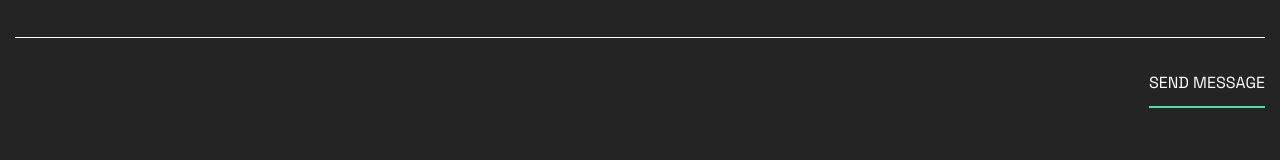
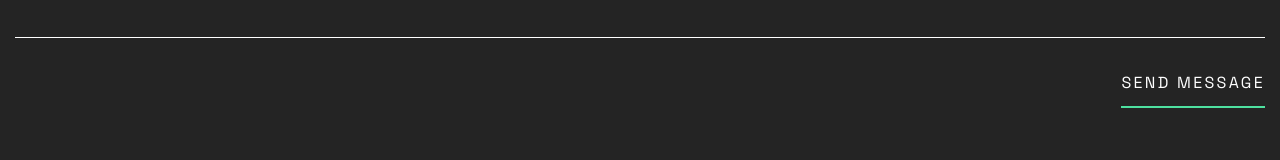
Before and after one commit to tsmjohnpascual/portfolio, a React (Vite) app: page / in a window 1280 px wide. Shown: the part 1457-1617 px from the top of the page. Built offline with nearby package versions, Linux system fonts and the light colour scheme.

Commit message:
add reusable button

```diff
--- /dev/null
+++ b/src/components/Button/Button.jsx
@@ -0,0 +1,12 @@
+import React from "react";
+import classes from "./Button.module.css";
+
+const Button = ({ type, text }) => {
+  return (
+    <button type={type} className={`${classes.button} text-body`}>
+      {text}
+    </button>
+  );
+};
+
+export default Button;
--- /dev/null
+++ b/src/components/Button/Button.module.css
@@ -0,0 +1,13 @@
+.button {
+  background-color: transparent;
+  border: none;
+  color: white;
+  border-bottom: 2px solid #4ee1a0;
+  padding-bottom: 10px;
+  letter-spacing: 2.29px;
+  cursor: pointer;
+}
+
+.button:hover {
+  color: #4ee1a0;
+}
--- a/src/components/Contact/Contact.jsx
+++ b/src/components/Contact/Contact.jsx
@@ -1,4 +1,5 @@
 import React from "react";
+import Button from "../Button/Button";
 import classes from "./Contact.module.css";
 
 const Contact = () => {
@@ -39,9 +40,7 @@ const Contact = () => {
             />
 
             <div className={`${classes.buttonContainer}`}>
-              <button type="submit" className={`${classes.button} text-body`}>
-                SEND MESSAGE
-              </button>
+              <Button type={"submit"} text={"SEND MESSAGE"} />
             </div>
           </div>
         </form>
--- a/src/components/Contact/Contact.module.css
+++ b/src/components/Contact/Contact.module.css
@@ -44,11 +44,3 @@ form {
   width: 100%;
   border-bottom: 1px solid white;
 }
-
-.button {
-  background-color: #242424;
-  border: none;
-  color: white;
-  border-bottom: 2px solid #4ee1a0;
-  padding-bottom: 10px;
-}
--- a/src/components/Profile/Profile.jsx
+++ b/src/components/Profile/Profile.jsx
@@ -1,4 +1,5 @@
 import React from "react";
+import Button from "../Button/Button";
 import classes from "./Profile.module.css";
 
 const Profile = () => {
@@ -13,8 +14,8 @@ const Profile = () => {
           Based in the UK, I'm a full stack developer passionate about building
           accessible web apps that users love.
         </p>
-        <a href="#contact" className={`${classes.contactMe} text-body`}>
-          CONTACT ME
+        <a href="#contact" className={"text-body"}>
+          <Button text={"CONTACT ME"} />
         </a>
       </div>
     </section>
--- a/src/components/Profile/Profile.module.css
+++ b/src/components/Profile/Profile.module.css
@@ -5,14 +5,6 @@
   padding-bottom: 80px;
 }
 
-.contactMe {
-  color: white;
-  text-decoration: none;
-  letter-spacing: 2.29px;
-  border-bottom: 2px solid #4ee1a0;
-  padding-bottom: 10px;
-}
-
 .underline {
   text-decoration: solid underline #4ee1a0 4px;
 }
```
